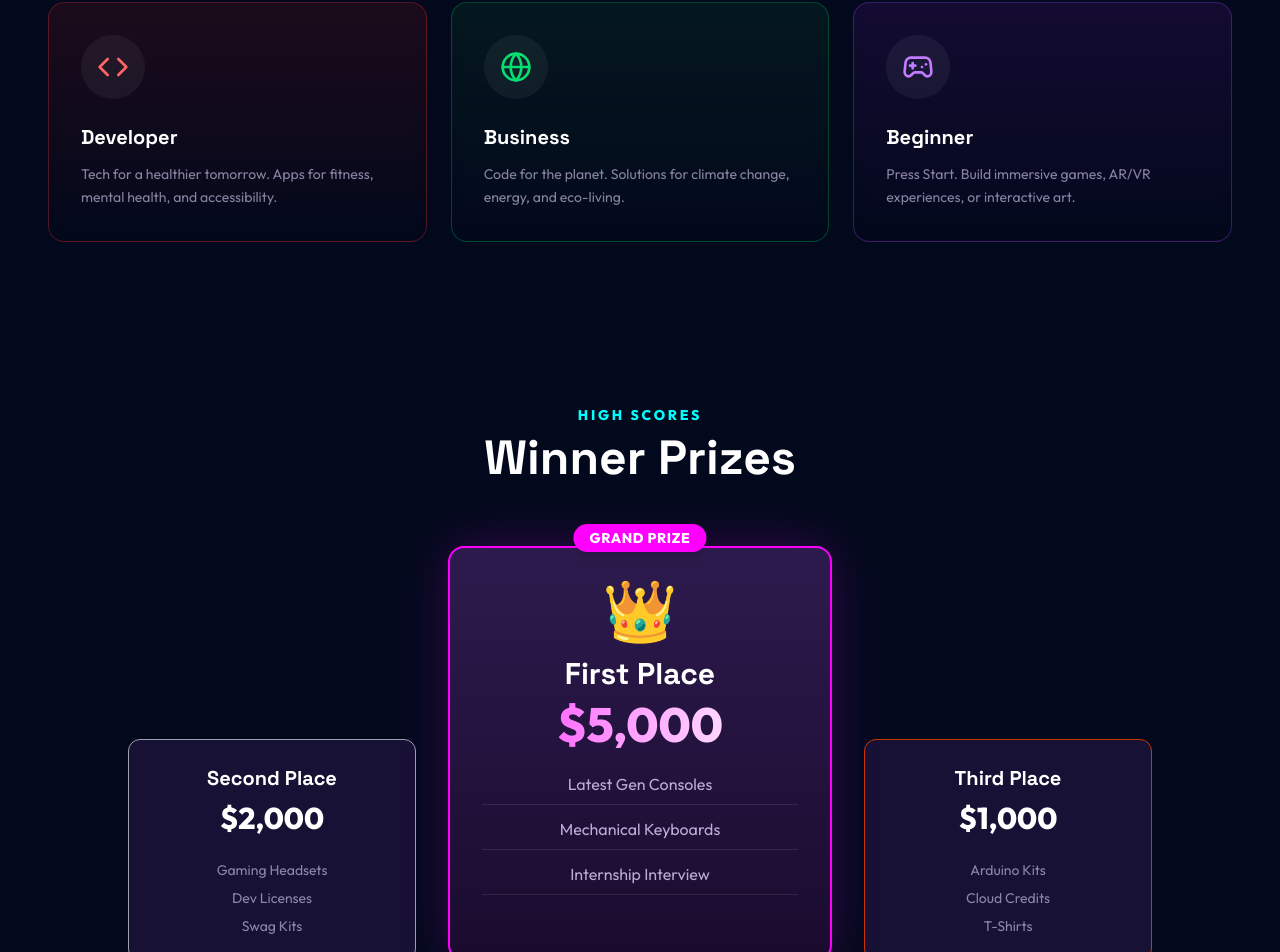
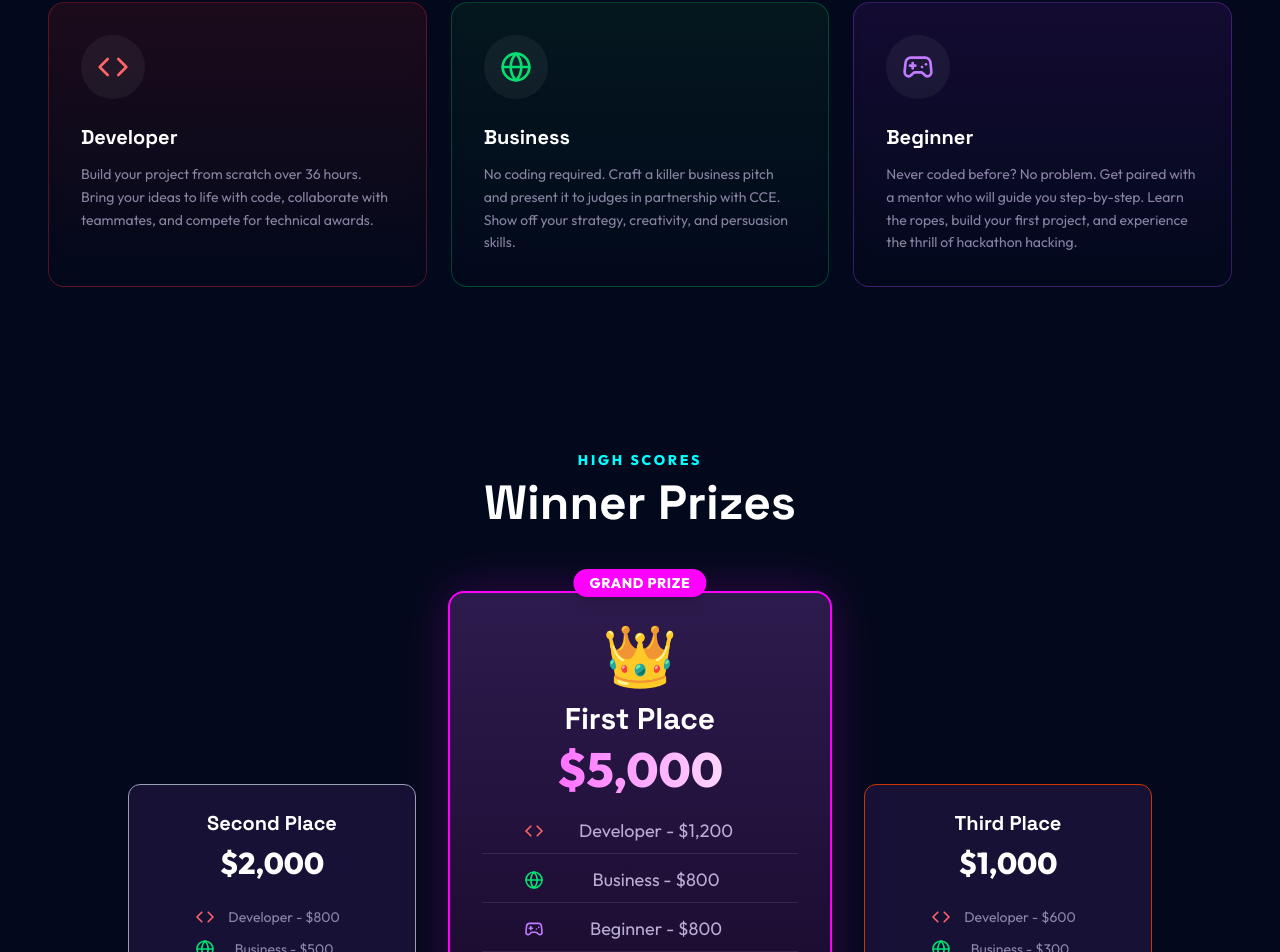
Before and after one commit to baohuy1303/truhacks2026, a React (Vite) app in the folder frontend/: page / in a window 1280 px wide. Shown: the part 1547-2499 px from the top of the page. Built offline with nearby package versions, Linux system fonts and the light colour scheme.

Commit message:
final, waiting for sponsor + teams listing

```diff
--- a/frontend/src/MainPage.jsx
+++ b/frontend/src/MainPage.jsx
@@ -165,21 +165,21 @@ const Feature = ({ icon, title, desc }) => (
 const tracks = [
     {
         title: 'Developer',
-        desc: 'Tech for a healthier tomorrow. Apps for fitness, mental health, and accessibility.',
+        desc: 'Build your project from scratch over 36 hours. Bring your ideas to life with code, collaborate with teammates, and compete for technical awards.',
         icon: <Code size={32} className="text-red-400" />,
         color: 'border-red-500/30 hover:border-red-500',
         bg: 'from-red-900/20 to-transparent',
     },
     {
         title: 'Business',
-        desc: 'Code for the planet. Solutions for climate change, energy, and eco-living.',
+        desc: 'No coding required. Craft a killer business pitch and present it to judges in partnership with CCE. Show off your strategy, creativity, and persuasion skills.',
         icon: <Globe size={32} className="text-green-400" />,
         color: 'border-green-500/30 hover:border-green-500',
         bg: 'from-green-900/20 to-transparent',
     },
     {
         title: 'Beginner',
-        desc: 'Press Start. Build immersive games, AR/VR experiences, or interactive art.',
+        desc: 'Never coded before? No problem. Get paired with a mentor who will guide you step-by-step. Learn the ropes, build your first project, and experience the thrill of hackathon hacking.',
         icon: <Gamepad2 size={32} className="text-purple-400" />,
         color: 'border-purple-500/30 hover:border-purple-500',
         bg: 'from-purple-900/20 to-transparent',
@@ -253,7 +253,7 @@ const PrizesSection = () => {
                     <PrizeCard
                         title="Second Place"
                         prize="$2,000"
-                        items={['Gaming Headsets', 'Dev Licenses', 'Swag Kits']}
+                        items={[{icon: <Code className='scale-80 text-red-400'/>, text: 'Developer - $800'}, {icon: <Globe className='scale-80 text-green-400'/>, text: 'Business - $500'}, {icon: <Gamepad2 className='scale-80 text-purple-400'/>, text: 'Beginner - $500'}]}
                         color="border-gray-400"
                         delay={0.2}
                     />
@@ -278,15 +278,28 @@ const PrizesSection = () => {
                             $5,000
                         </div>
                         <ul className="space-y-2 sm:space-y-3 text-sm sm:text-base text-arcade-100/80 mb-6 sm:mb-8">
-                            <li className="border-b border-white/10 pb-2">
-                                Latest Gen Consoles
+                            <li className="flex items-center px-10 md:px-0 lg:px-5 xl:px-10 border-b border-white/10 pb-2">
+                            <Code className='scale-80 text-red-400 mr-2' />
+                            <div className='text-center mx-auto text-lg'>
+                                Developer - $1,200
+                            </div>
                             </li>
-                            <li className="border-b border-white/10 pb-2">
-                                Mechanical Keyboards
+
+                            <li className="flex items-center px-10 md:px-0 lg:px-5 xl:px-10 border-b border-white/10 pb-2">
+                            <Globe className='scale-80 text-green-400 mr-2' />
+                            <div className='text-center mx-auto text-lg'>
+                                Business - $800
+                            </div>
                             </li>
-                            <li className="border-b border-white/10 pb-2">
-                                Internship Interview
+
+                            <li className="flex items-center px-10 md:px-0 lg:px-5 xl:px-10 border-b border-white/10 pb-2">
+                            <Gamepad2 className='scale-80 text-purple-400 mr-2' />
+                            <div className='text-center mx-auto text-lg'>
+                                Beginner - $800
+                            </div>
                             </li>
+
+
                         </ul>
                     </motion.div>
 
@@ -294,7 +307,11 @@ const PrizesSection = () => {
                     <PrizeCard
                         title="Third Place"
                         prize="$1,000"
-                        items={['Arduino Kits', 'Cloud Credits', 'T-Shirts']}
+                        items={[
+                            { icon: <Code className='scale-80 text-red-400'/>, text: 'Developer - $600' },
+                            { icon: <Globe className='scale-80 text-green-400'/>, text: 'Business - $300' },
+                            { icon: <Gamepad2 className='scale-80 text-purple-400'/>, text: 'Beginner - $300' }
+                            ]}
                         color="border-orange-700"
                         delay={0.4}
                     />
@@ -304,7 +321,7 @@ const PrizesSection = () => {
     );
 };
 
-const PrizeCard = ({ place, title, prize, items, color, delay }) => (
+const PrizeCard = ({ title, prize, items, color, delay }) => (
     <motion.div
         initial={{ opacity: 0, y: 50 }}
         whileInView={{ opacity: 1, y: 0 }}
@@ -318,10 +335,13 @@ const PrizeCard = ({ place, title, prize, items, color, delay }) => (
         <div className="text-2xl sm:text-3xl font-bold text-white mb-4 sm:mb-6">
             {prize}
         </div>
-        <ul className="space-y-1 sm:space-y-2 text-xs sm:text-sm text-arcade-100/60">
+        <ul className="space-y-1 sm:space-y-2 text-xs sm:text-xs lg:text-sm text-arcade-100/60">
             {items.map((item, i) => (
-                <li key={i} className="px-2">
-                    {item}
+                <li key={i} className="flex items-center px-10 md:px-0 lg:px-5 xl:px-10">
+                    {item.icon}
+                    <div className='text-center mx-auto' >
+                        {item.text}
+                    </div>
                 </li>
             ))}
         </ul>
@@ -456,14 +476,14 @@ const SignUpSection = () => {
     TruHacks Discord
 </button>
 <button
-    /* onClick={() => window.open('https://devpost.com/truhacks', '_blank')} */
-    className="cursor-not-allowed bg-gray-500 border-2 border-white/5 text-white font-bold px-2 sm:px-4 md:px-6 py-2 sm:py-3 rounded-lg flex items-center justify-center gap-2 transition-all text-sm sm:text-base md:text-base"
+    onClick={() => window.open('https://boeing-presents-truhacks-2026.devpost.com/?preview_token=7SOra2squAGnZM9exmyvydZ5m6ncHGS7fElzRj5GOA8%3D', '_blank')}
+    className="cursor-pointer bg-arcade-500 border-2 border-white/5 hover:border-arcade-300 text-white font-bold px-2 sm:px-4 md:px-6 py-2 sm:py-3 rounded-lg flex items-center justify-center gap-2 transition-all text-sm sm:text-base md:text-base"
 >
     <FontAwesomeIcon
         icon={faDev}
         className="w-4 h-4 sm:w-5 sm:h-5"
     />
-    Devpost (TBA)
+    Devpost
 </button>
 <button
     onClick={() => window.open('https://discord.gg/9zdmwyUxM4', '_blank')}
@@ -1058,7 +1078,7 @@ function MainPage() {
                         </div>
                     </div>
                 </section>
-                {/*                 <TeamSection /> */}
+                                <TeamSection />
             </div>
 
             <footer className="bg-arcade-950 py-8 border-t border-white/15 relative z-20 bg-gray-800/50">
--- a/frontend/src/Navbar.jsx
+++ b/frontend/src/Navbar.jsx
@@ -59,15 +59,15 @@ export const Navbar = () => {
                     />
                     <NavLink
                         text="Tracks"
-                        onClick={() => scrollToSection('coming-soon')}
+                        onClick={() => scrollToSection('tracks')}
                     />
                     <NavLink
                         text="Prizes"
-                        onClick={() => scrollToSection('coming-soon')}
+                        onClick={() => scrollToSection('prizes')}
                     />
                     <NavLink
                         text="Sponsors"
-                        onClick={() => scrollToSection('coming-soon')}
+                        onClick={() => scrollToSection('sponsors')}
                     />
                     <NavLink
                         text="FAQs"
@@ -75,7 +75,7 @@ export const Navbar = () => {
                     />
                     <NavLink
                         text="Team"
-                        onClick={() => scrollToSection('coming-soon')}
+                        onClick={() => scrollToSection('team')}
                     />
                 </div>
 
@@ -114,15 +114,15 @@ export const Navbar = () => {
                         />
                         <MobileNavLink
                             text="Tracks"
-                            onClick={() => scrollToSection('coming-soon')}
+                            onClick={() => scrollToSection('tracks')}
                         />
                         <MobileNavLink
                             text="Prizes"
-                            onClick={() => scrollToSection('coming-soon')}
+                            onClick={() => scrollToSection('prizes')}
                         />
                         <MobileNavLink
                             text="Sponsors"
-                            onClick={() => scrollToSection('coming-soon')}
+                            onClick={() => scrollToSection('sponsors')}
                         />
                         <MobileNavLink
                             text="FAQs"
@@ -130,7 +130,7 @@ export const Navbar = () => {
                         />
                         <MobileNavLink
                             text="Team"
-                            onClick={() => scrollToSection('coming-soon')}
+                            onClick={() => scrollToSection('team')}
                         />
                         <button
                             onClick={() => {
```
